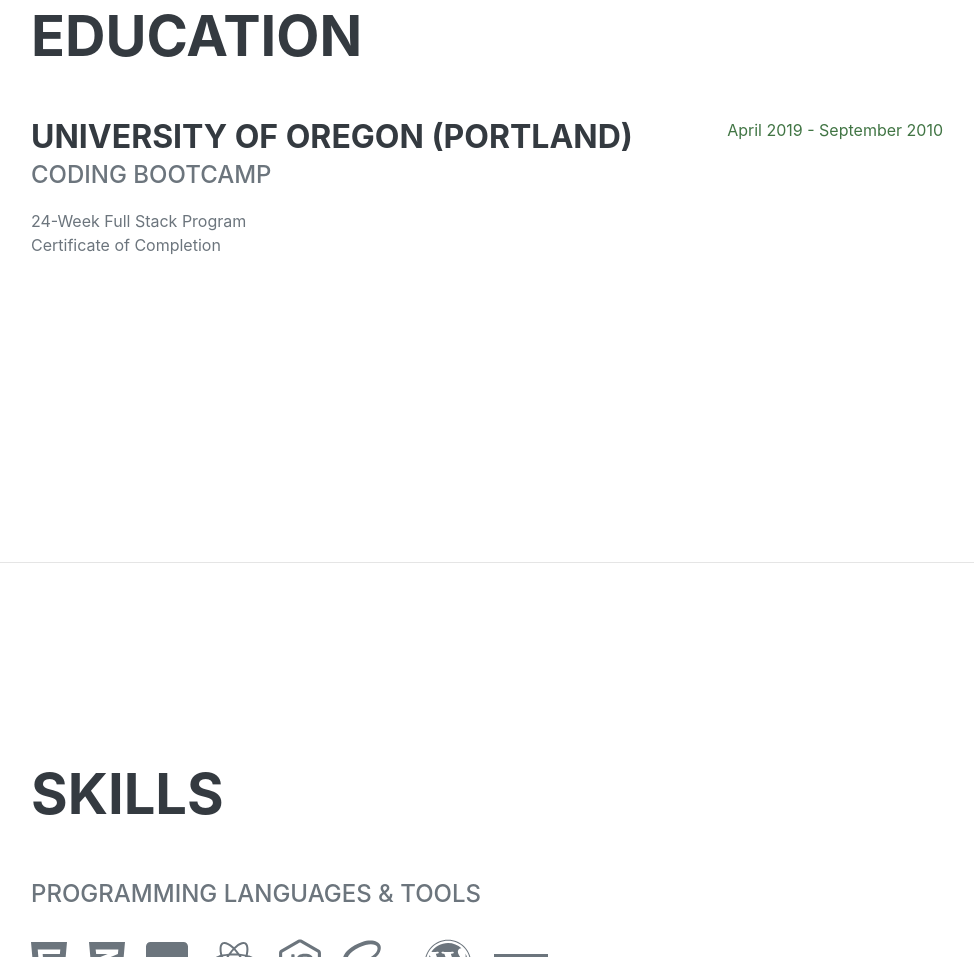
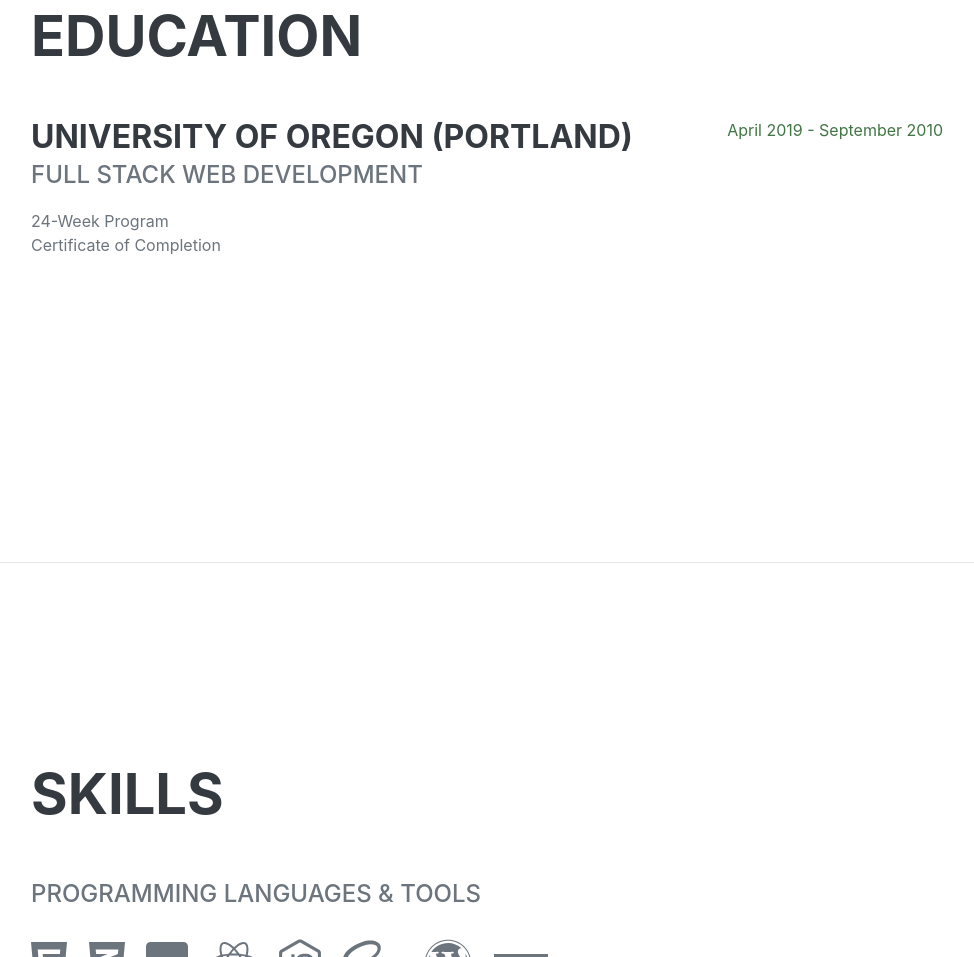
Before and after one commit to howittblaine/BH_Resume, a plain HTML site: page BH_Resume/index.html in a window 1280 px wide. Shown: the part 2297-3254 px from the top of the page, without its empty margins (289-1263 px from the left). Drawn offline with nearby package versions, Linux system fonts and the light colour scheme; a web font is replaced by a local one.

Commit message:
Update index.html
Education update

```diff
--- a/BH_Resume/index.html
+++ b/BH_Resume/index.html
@@ -101,8 +101,8 @@
                     <div class="d-flex flex-column flex-md-row justify-content-between mb-5">
                         <div class="flex-grow-1">
                             <h3 class="mb-0">University of Oregon (Portland)</h3>
-                            <div class="subheading mb-3">Coding Bootcamp</div>
-                            <div>24-Week Full Stack Program</div>
+                            <div class="subheading mb-3">Full Stack Web Development</div>
+                            <div>24-Week Program</div>
                             <p>Certificate of Completion</p>
                         </div>
                         <div class="flex-shrink-0"><span class="text-primary">April 2019 - September 2010</span></div>
```
